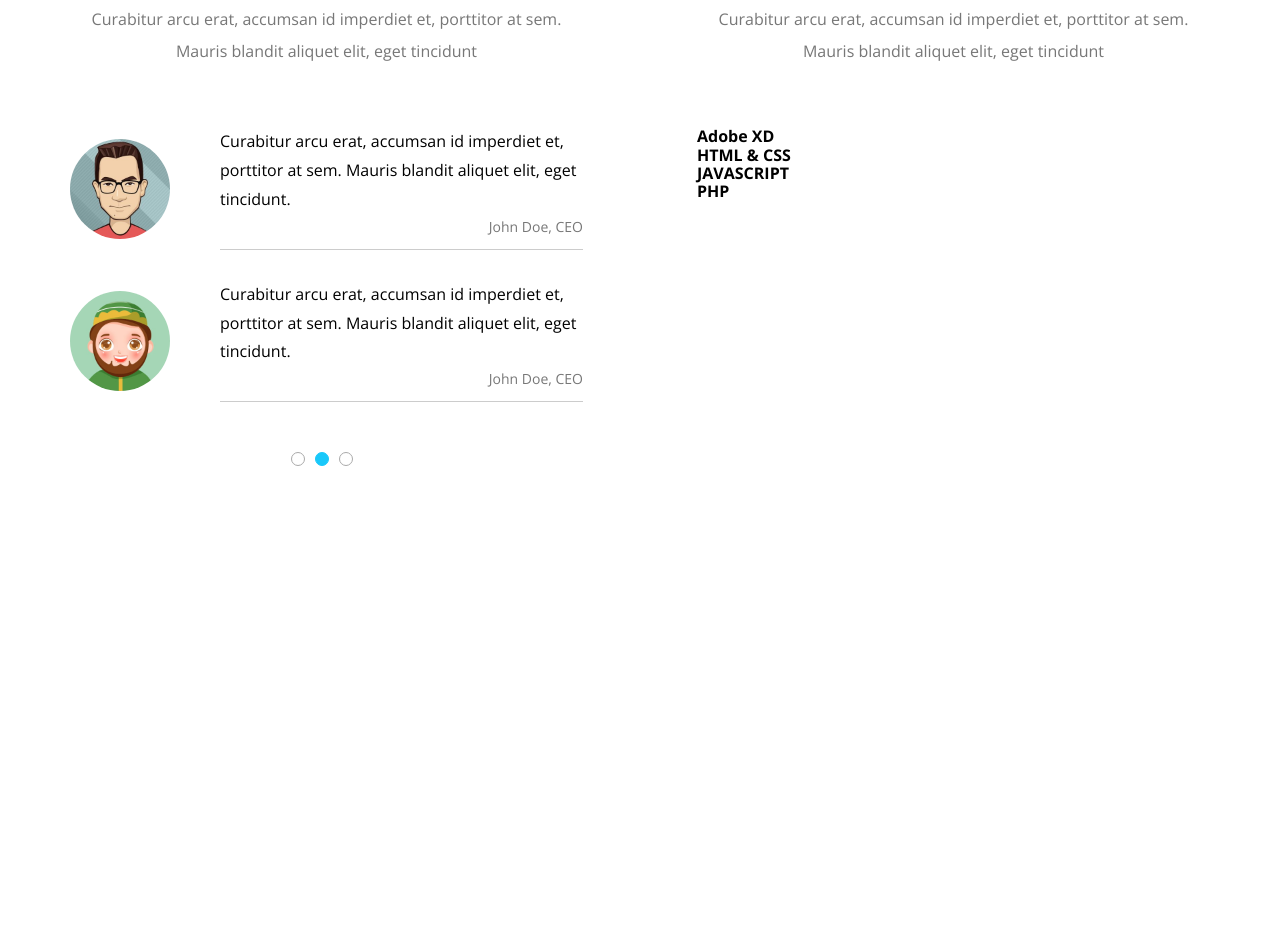
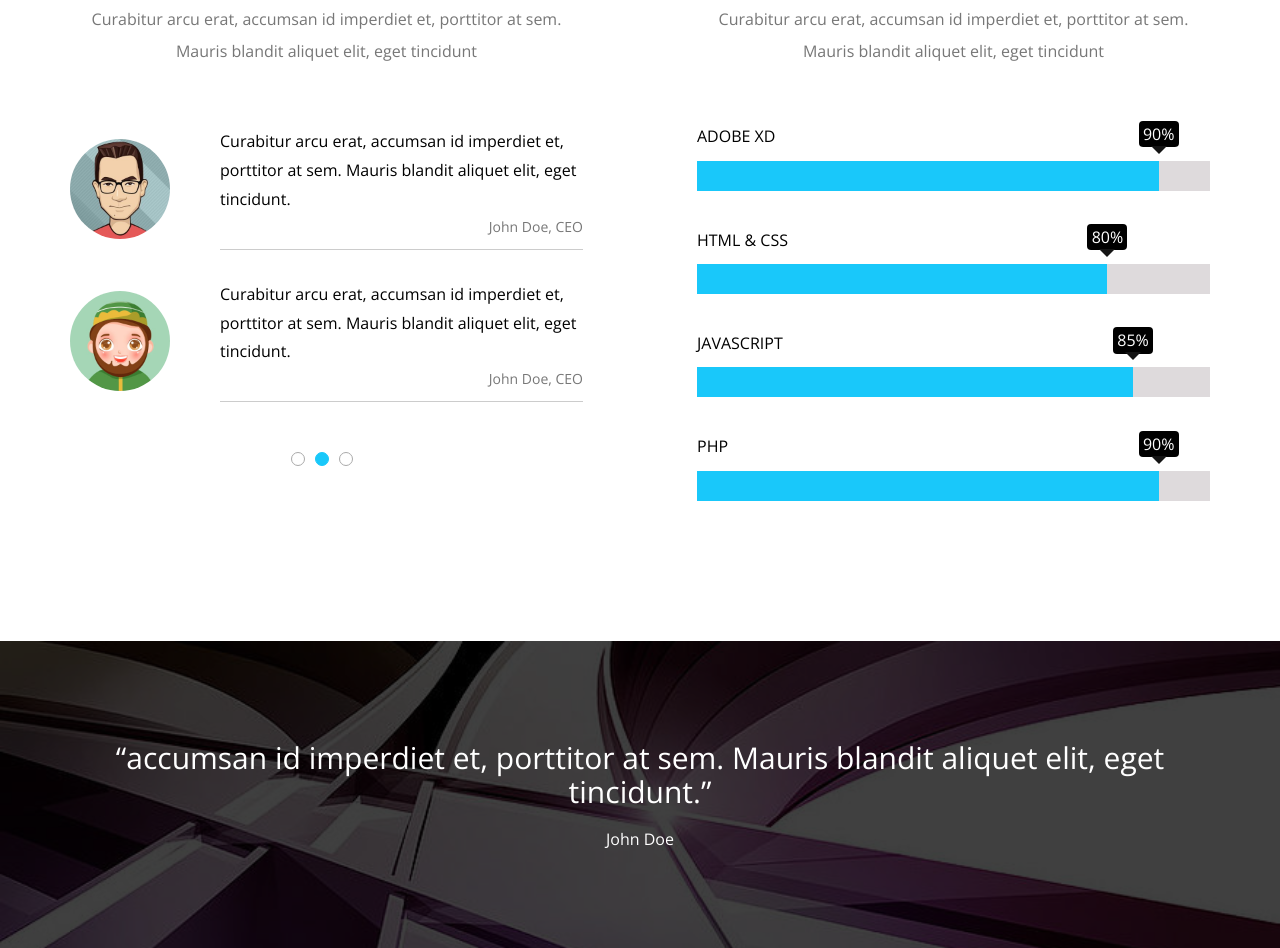
Before and after one commit to AsraouIsmail/Kasper-Website-Design, a plain HTML site: page index.html in a window 1280 px wide. Shown: the part 5443-6391 px from the top of the page. Before the commit the page ends 6059 px from the top, so only its background shows below. Drawn offline with nearby package versions, Linux system fonts and the light colour scheme.

Commit message:
section quote

```diff
--- a/css/kasper.css
+++ b/css/kasper.css
@@ -796,3 +796,82 @@ margin-bottom: 60px;
     background-color: var(--main-color);
     border-color: var(--main-color);
 }
+
+.our-skills .skills .prog-holder{
+margin-bottom: 40px;
+}
+
+.our-skills .skills .prog-holder h4{
+    margin-bottom: 15px;
+    font-weight: normal;
+    text-transform: uppercase;
+
+}
+
+.our-skills .skills .prog-holder .prog{
+    background-color: #DEDADC;
+    height: 30px;
+
+}
+
+.our-skills .skills .prog-holder .prog span{
+background-color: var(--main-color);
+display: block;
+height: 100%;
+position: relative;
+}
+
+.our-skills .skills .prog-holder .prog span::before{
+    content: attr(data-progress);
+    position: absolute;
+    background-color: black;
+    color: white;
+    top: -40px;
+    right: -20px;
+    padding: 4px 0;
+    width: 40px;
+    text-align: center;
+    border-radius: 4px; -webkit-border-radius: 4px; -moz-border-radius: 4px; -ms-border-radius: 4px; -o-border-radius: 4px;
+}
+
+.our-skills .skills .prog-holder .prog span::after{
+content: "";
+position: absolute;
+border-style: solid;
+border-width: 8px;
+border-color: rgb(20, 20, 20) transparent transparent;
+right: -8px;
+top: -15px;
+}
+
+.quote{
+    padding-top: var(--section-padding);
+    padding-bottom: var(--section-padding);
+    background-image: url("../images/quote.jpg");
+    background-size: cover;
+    position: relative;
+    text-align: center;
+    color: white;
+}
+
+.quote::before{
+    content: "";
+    position: absolute;
+    left: 0;
+    top: 0;
+    width: 100%;
+    height: 100%;
+    background-color: rgb(0 0 0 / 75%);
+
+}
+
+.quote .container{
+    position: relative;
+
+}
+
+.quote q{
+    font-size: 30px;
+    display: block;
+    margin-bottom: 20px;
+}
--- a/index.html
+++ b/index.html
@@ -291,31 +291,31 @@
              <div class="skills">
                  <h3>Skills</h3>
                   <p>Curabitur arcu erat, accumsan id imperdiet et, porttitor at sem. Mauris blandit aliquet elit, eget tincidunt</p>
-                  <div class="progs-bars">
+                  <div class="prog-holder">
                       <h4>Adobe XD</h4>
-                      <div class="pro">
+                      <div class="prog">
                           <span style="width: 90%;" data-progress="90%"></span>
                       </div>
                   </div>
 
-                  <div class="progs-bars">
+                  <div class="prog-holder">
                       <h4>HTML & CSS</h4>
-                      <div class="pro">
+                      <div class="prog">
                           <span style="width: 80%;" data-progress="80%"></span>
                       </div>
                   </div>
 
-                  <div class="progs-bars">
+                  <div class="prog-holder">
                       <h4>JAVASCRIPT</h4>
-                      <div class="pro">
+                      <div class="prog">
                           <span style="width: 85%;" data-progress="85%"></span>
                       </div>
                   </div>
 
 
-                  <div class="progs-bars">
+                  <div class="prog-holder">
                       <h4>PHP</h4>
-                      <div class="pro">
+                      <div class="prog">
                           <span style="width: 90%;" data-progress="90%"></span>
                       </div>
                   </div>
@@ -326,5 +326,13 @@
      </div>
 
      <!--End of Skils and testimonials Section-->
+     <!--Quote Section-->
+     <div class="quote">
+         <div class="container">
+             <q>accumsan id imperdiet et, porttitor at sem. Mauris blandit aliquet elit, eget tincidunt.</q>
+             <span>John Doe</span>
+         </div>
+     </div>
+     <!--End of Quote section-->
 </body>
 </html>
```
